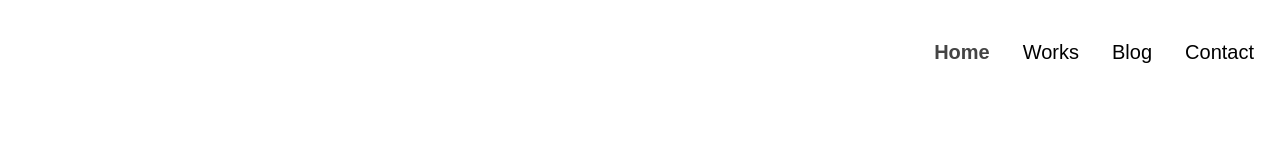
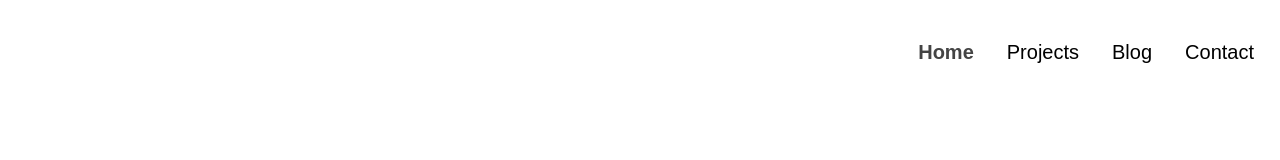
Before and after one commit to hanawazaki/portfolio-blog, a Vue app: page / in a window 1280 px wide. Shown: the top 160 px of the page. Built offline with nearby package versions, Linux system fonts and the light colour scheme.

Commit message:
fix projects title spacing and renaming view

```diff
--- a/src/components/Featured.vue
+++ b/src/components/Featured.vue
@@ -24,7 +24,7 @@
             <h1 class="text-dark font-bold mt-4 md:text-3xl text-2xl mb-4">
               {{ data.title }}
             </h1>
-            <div class="tag flex md:px-0 justify-start pl-0 mt-4">
+            <div class="tag flex md:px-0 justify-start pl-0 mt-3">
               <span
                 class="
                   bg-dark
--- a/src/components/Navbar.vue
+++ b/src/components/Navbar.vue
@@ -6,7 +6,7 @@
         <!-- Primary Navbar items -->
         <div class="hidden md:flex">
           <router-link :to="{ name: 'Home' }">Home</router-link>
-          <router-link :to="{ name: 'Works' }">Works</router-link>
+          <router-link :to="{ name: 'Projects' }">Projects</router-link>
           <router-link :to="{ name: 'Blog' }">Blog</router-link>
           <router-link :to="{ name: 'Contact' }">Contact</router-link>
         </div>
@@ -37,7 +37,7 @@
               <router-link :to="{ name: 'Home' }">Home</router-link>
             </li>
             <li class="py-3">
-              <router-link :to="{ name: 'Works' }">Works</router-link>
+              <router-link :to="{ name: 'Projects' }">Projects</router-link>
             </li>
             <li class="py-3">
               <router-link :to="{ name: 'Blog' }">Blog</router-link>
--- a/src/router/index.js
+++ b/src/router/index.js
@@ -1,6 +1,6 @@
 import { createRouter, createWebHistory } from 'vue-router'
 import Home from '../views/Home.vue'
-import Works from '../views/works/Works.vue'
+import Projects from '../views/Projects.vue'
 import Contact from '../views/Contact.vue'
 import Blog from '../views/blog/Blog.vue'
 import Details from '../views/blog/Details.vue'
@@ -37,9 +37,9 @@ const routes = [
     props: true
   },
   {
-    path: "/works",
-    name: "Works",
-    component: Works,
+    path: "/projects",
+    name: "Projects",
+    component: Projects,
     props: true
   },
   {
```
Also changed, not shown: src/views/Projects.vue (renamed from src/views/works/Works.vue).
